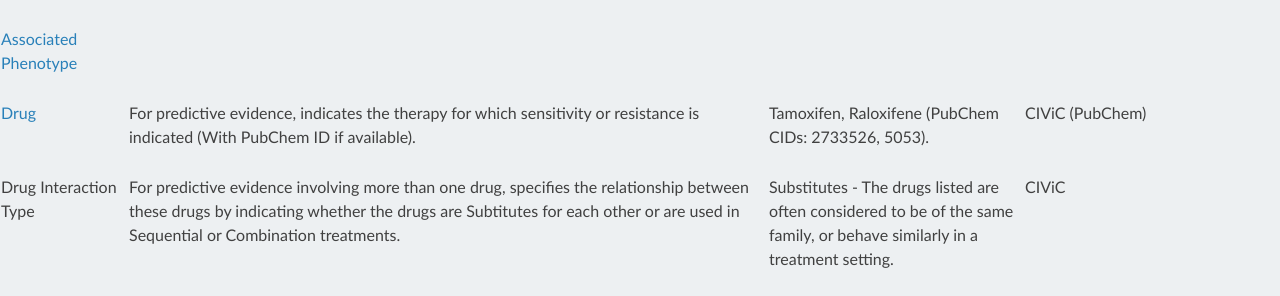
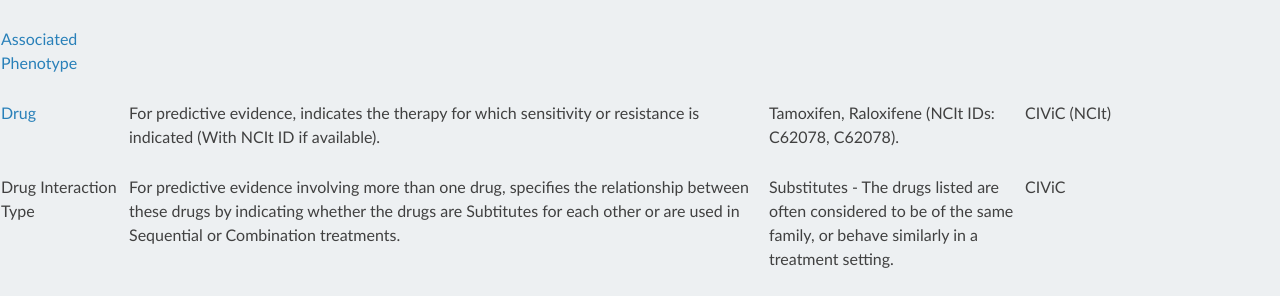
Before and after one commit to griffithlab/civic-docs, a Sphinx documentation site: the page built from docs/model/evidence/overview.rst, in a window 1280 px wide and 900 px high, scrolled down 2013 px. Shown: the part 154-450 px from the top of the window. Built offline with Sphinx 7.4.7 and the Read the Docs theme 2.0.0, drawn with Linux system fonts in a browser that asks for light colours.

Commit message:
Remove mentions of PubChem ID

```diff
--- a/docs/model/evidence/overview.rst
+++ b/docs/model/evidence/overview.rst
@@ -85,10 +85,10 @@ The rows in the following table describe the minimal components of a CIViC Evide
      -
    * - :ref:`evidence-drug`
      - For predictive evidence, indicates the therapy for which
-       sensitivity or resistance is indicated (With PubChem ID if
+       sensitivity or resistance is indicated (With NCIt ID if
        available).
-     - Tamoxifen, Raloxifene (PubChem CIDs: 2733526, 5053).
-     - CIViC (PubChem)
+     - Tamoxifen, Raloxifene (NCIt IDs: C62078, C62078).
+     - CIViC (NCIt)
    * - Drug Interaction Type
      - For predictive evidence involving more than
        one drug, specifies the relationship between these drugs by
```
